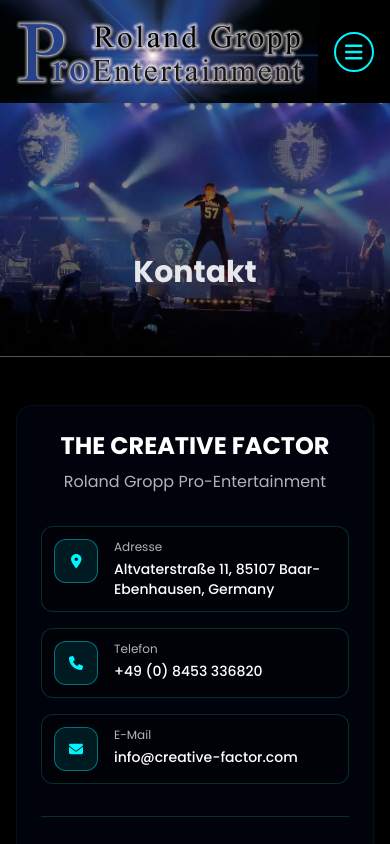
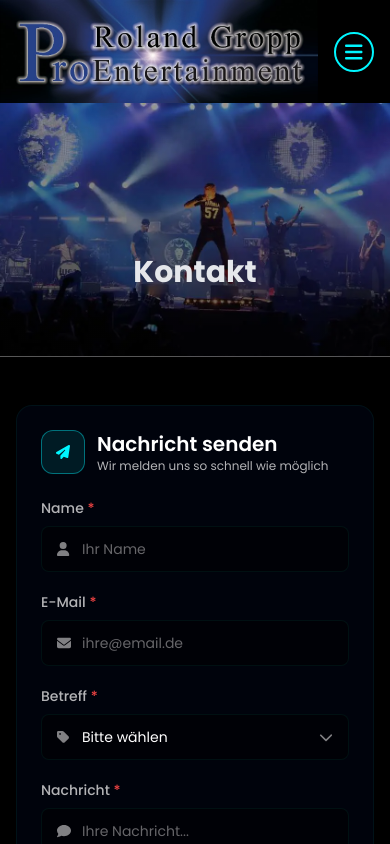
Before and after one commit to waqas550/creativefactor, a Next.js app: page /de/contact in a window 390 px wide. Shown: the top 844 px of the page. Built offline with nearby package versions, Linux system fonts and the light colour scheme.

Commit message:
Contact page: show form above company info on mobile

```diff
--- a/app/[locale]/contact/page.tsx
+++ b/app/[locale]/contact/page.tsx
@@ -100,8 +100,8 @@
       <section className="py-12 sm:py-16 lg:py-20 px-4 sm:px-6 lg:px-8">
         <div className="container mx-auto max-w-7xl">
           <div className="grid grid-cols-1 lg:grid-cols-2 gap-8 lg:gap-12">
-            {/* Left Column - Company Info */}
-            <div className="space-y-6">
+            {/* Left Column - Company Info (below the form on mobile) */}
+            <div className="space-y-6 order-2 lg:order-1">
               <div className="bg-primary/80 backdrop-blur-sm rounded-2xl p-6 sm:p-8 border border-dimBlue h-full">
                 {/* Company Title */}
                 <div className="text-center lg:text-left mb-8">
@@ -168,8 +168,8 @@
               </div>
             </div>
 
-            {/* Right Column - Contact Form */}
-            <div className="bg-primary/80 backdrop-blur-sm rounded-2xl p-6 sm:p-8 border border-dimBlue">
+            {/* Right Column - Contact Form (on top on mobile) */}
+            <div className="bg-primary/80 backdrop-blur-sm rounded-2xl p-6 sm:p-8 border border-dimBlue order-1 lg:order-2">
               <div className="flex items-center gap-3 mb-6">
                 <div className="w-11 h-11 rounded-xl bg-secondary/10 border border-secondary/40 text-secondary flex items-center justify-center flex-shrink-0">
                   <FontAwesomeIcon icon={faPaperPlane} />
```
